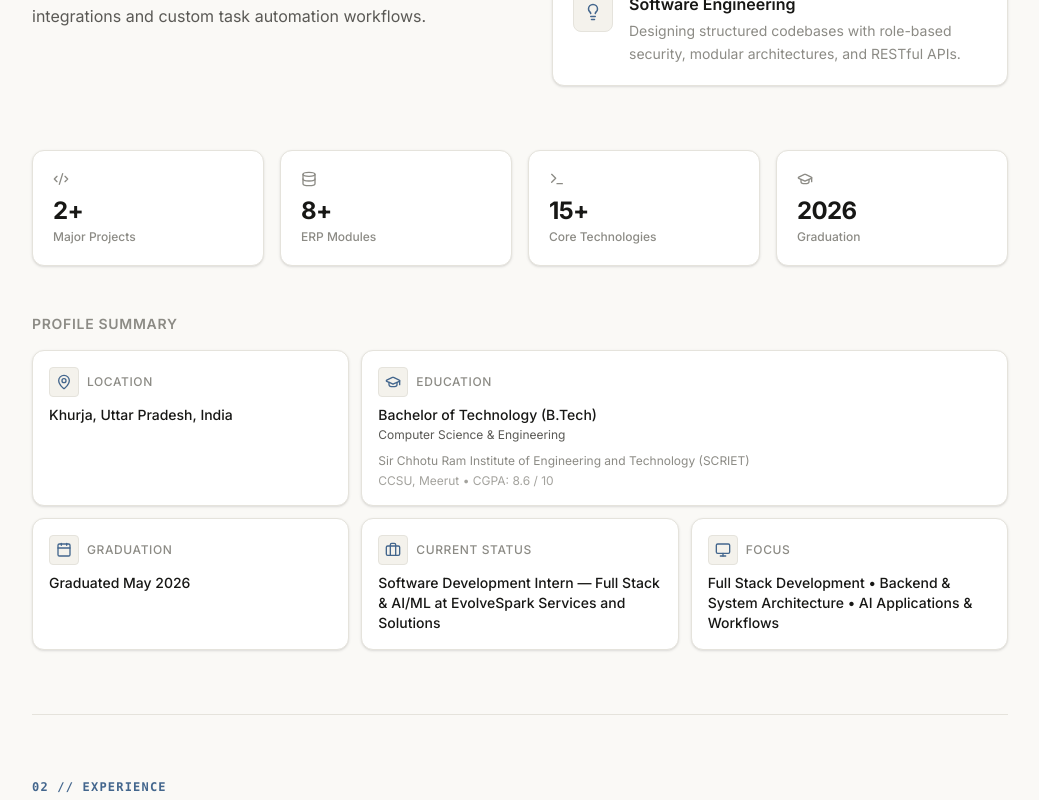
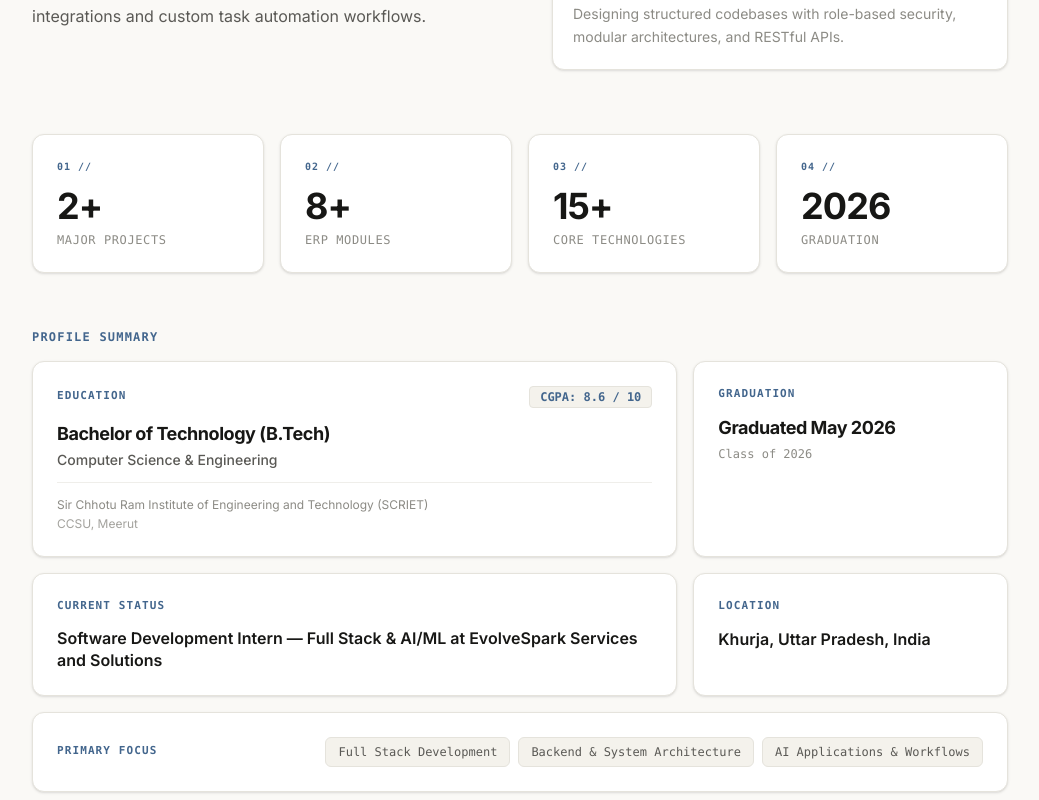
Before and after one commit to rishabhbhardwaj-dev/rishabh-portfolio, a React (Vite) app: page / in a window 1280 px wide. Shown: the part 1140-1940 px from the top of the page, without its empty margins (120-1159 px from the left). Built offline with nearby package versions, Linux system fonts and the light colour scheme.

Commit message:
refactor: refine About section typography

```diff
--- a/src/sections/About.jsx
+++ b/src/sections/About.jsx
@@ -1,63 +1,31 @@
 import React from 'react';
 import { motion } from 'framer-motion';
-import { Terminal, Cpu, Lightbulb, Code2, Database, GraduationCap, MapPin, Briefcase, Monitor, Calendar } from 'lucide-react';
 import { siteConfig } from '../data/siteConfig';
 
 export default function About() {
   const cards = [
     {
+      index: "// 01",
       title: "Full Stack Development",
-      description: "Building scalable web applications from relational database schemas to interactive user interfaces.",
-      icon: <Terminal size={18} className="text-primary" />
+      description: "Building scalable web applications from relational database schemas to interactive user interfaces."
     },
     {
+      index: "// 02",
       title: "AI Integration",
-      description: "Incorporating language models, speech recognition, and intelligent automation into web and desktop software.",
-      icon: <Cpu size={18} className="text-primary" />
+      description: "Incorporating language models, speech recognition, and intelligent automation into web and desktop software."
     },
     {
+      index: "// 03",
       title: "Software Engineering",
-      description: "Designing structured codebases with role-based security, modular architectures, and RESTful APIs.",
-      icon: <Lightbulb size={18} className="text-primary" />
+      description: "Designing structured codebases with role-based security, modular architectures, and RESTful APIs."
     }
   ];
 
   const stats = [
-    { label: "Major Projects", value: "2+", icon: <Code2 size={16} /> },
-    { label: "ERP Modules", value: "8+", icon: <Database size={16} /> },
-    { label: "Core Technologies", value: "15+", icon: <Terminal size={16} /> },
-    { label: "Graduation", value: siteConfig.education.graduationYear, icon: <GraduationCap size={16} /> }
-  ];
-
-  const profileSnapshot = [
-    {
-      icon: <MapPin size={16} className="text-primary" />,
-      label: "Location",
-      value: siteConfig.location,
-    },
-    {
-      icon: <GraduationCap size={16} className="text-primary" />,
-      label: "Education",
-      value: siteConfig.education.degree,
-      subValue: siteConfig.education.field,
-      detail: siteConfig.education.institution,
-      subDetail: `${siteConfig.education.university} • CGPA: ${siteConfig.education.cgpa}`,
-    },
-    {
-      icon: <Calendar size={16} className="text-primary" />,
-      label: "Graduation",
-      value: siteConfig.education.graduationDate,
-    },
-    {
-      icon: <Briefcase size={16} className="text-primary" />,
-      label: "Current Status",
-      value: siteConfig.currentStatus,
-    },
-    {
-      icon: <Monitor size={16} className="text-primary" />,
-      label: "Focus",
-      value: siteConfig.focus.join(" • "),
-    },
+    { label: "Major Projects", value: "2+" },
+    { label: "ERP Modules", value: "8+" },
+    { label: "Core Technologies", value: "15+" },
+    { label: "Graduation", value: siteConfig.education.graduationYear }
   ];
 
   return (
@@ -105,17 +73,19 @@ export default function About() {
             {cards.map((card, idx) => (
               <div
                 key={idx}
-                className="p-5 rounded-xl bg-surface border border-borderToken hover:border-primary/40 dark:bg-white/[0.03] dark:border-white/10 dark:hover:border-white/20 transition-colors duration-200 shadow-sm dark:shadow-none"
+                className="group p-5 rounded-xl bg-surface border border-borderToken hover:border-primary/40 dark:bg-white/[0.03] dark:border-white/10 dark:hover:border-white/20 transition-colors duration-200 shadow-sm dark:shadow-none"
               >
-                <div className="flex items-start gap-4">
-                  <div className="p-2.5 rounded-lg bg-surfaceDark dark:bg-white/5 border border-borderToken dark:border-white/10 shrink-0">
-                    {card.icon}
-                  </div>
-                  <div>
-                    <h3 className="text-base font-semibold text-textPrimary mb-1">{card.title}</h3>
-                    <p className="text-textMuted text-xs md:text-sm leading-relaxed">{card.description}</p>
-                  </div>
+                <div className="flex items-center justify-between gap-4 mb-1.5">
+                  <h3 className="text-base font-semibold text-textPrimary tracking-tight group-hover:text-primary transition-colors">
+                    {card.title}
+                  </h3>
+                  <span className="text-[11px] font-mono font-semibold text-primary tracking-wider select-none px-2 py-0.5 rounded bg-surfaceDark dark:bg-white/5 border border-borderToken dark:border-white/10 shrink-0">
+                    {card.index}
+                  </span>
                 </div>
+                <p className="text-textMuted text-xs md:text-sm leading-relaxed">
+                  {card.description}
+                </p>
               </div>
             ))}
           </motion.div>
@@ -128,15 +98,24 @@ export default function About() {
           whileInView={{ opacity: 1, y: 0 }}
           viewport={{ once: true }}
           transition={{ duration: 0.5 }}
-          className="mt-16 grid grid-cols-2 md:grid-cols-4 gap-4"
+          className="mt-14 sm:mt-16 grid grid-cols-2 md:grid-cols-4 gap-4"
         >
           {stats.map((stat, idx) => (
-            <div key={idx} className="flex flex-col items-start p-5 rounded-xl bg-surface border border-borderToken dark:bg-white/[0.03] dark:border-white/10 shadow-sm dark:shadow-none">
-              <div className="text-textMuted mb-2">
-                {stat.icon}
+            <div
+              key={idx}
+              className="p-5 sm:p-6 rounded-xl bg-surface border border-borderToken hover:border-primary/40 dark:bg-white/[0.03] dark:border-white/10 dark:hover:border-white/20 transition-colors duration-200 shadow-sm dark:shadow-none flex flex-col justify-between"
+            >
+              <div className="text-[10px] font-mono font-bold tracking-widest text-primary uppercase select-none mb-3">
+                {String(idx + 1).padStart(2, '0')} //
               </div>
-              <div className="text-2xl font-bold text-textPrimary mb-0.5 tracking-tight">{stat.value}</div>
-              <div className="text-xs font-medium text-textMuted">{stat.label}</div>
+              <div>
+                <div className="text-3xl sm:text-4xl font-bold text-textPrimary tracking-tight">
+                  {stat.value}
+                </div>
+                <div className="text-xs font-mono font-medium text-textMuted tracking-wider uppercase mt-1.5">
+                  {stat.label}
+                </div>
+              </div>
             </div>
           ))}
         </motion.div>
@@ -147,35 +126,93 @@ export default function About() {
           whileInView={{ opacity: 1, y: 0 }}
           viewport={{ once: true }}
           transition={{ duration: 0.5 }}
-          className="mt-12"
+          className="mt-12 sm:mt-14"
         >
-          <h3 className="text-sm font-semibold tracking-wider text-textMuted uppercase mb-4">Profile Summary</h3>
-          <div className="grid grid-cols-1 md:grid-cols-2 lg:grid-cols-3 gap-3">
-            {profileSnapshot.map((item, idx) => (
-              <div
-                key={idx}
-                className={`p-4 rounded-xl bg-surface border border-borderToken dark:bg-white/[0.03] dark:border-white/10 shadow-sm dark:shadow-none ${
-                  item.detail ? 'md:col-span-2 lg:col-span-2' : ''
-                }`}
-              >
-                <div className="flex items-center gap-2 mb-2">
-                  <div className="p-1.5 rounded bg-surfaceDark dark:bg-white/5 border border-borderToken dark:border-white/10">
-                    {item.icon}
-                  </div>
-                  <span className="text-xs font-medium text-textMuted uppercase tracking-wider">{item.label}</span>
+          <h3 className="text-xs font-mono font-bold tracking-widest text-primary uppercase mb-4">
+            PROFILE SUMMARY
+          </h3>
+          <div className="grid grid-cols-1 md:grid-cols-2 lg:grid-cols-3 gap-4">
+            {/* 1. Education: Spans 2 cols on md/lg */}
+            <div className="md:col-span-2 lg:col-span-2 p-5 sm:p-6 rounded-xl bg-surface border border-borderToken hover:border-primary/40 dark:bg-white/[0.03] dark:border-white/10 dark:hover:border-white/20 transition-colors duration-200 shadow-sm dark:shadow-none flex flex-col justify-between">
+              <div>
+                <div className="flex items-center justify-between gap-2 mb-3">
+                  <span className="text-[11px] font-mono font-bold tracking-widest text-primary uppercase select-none">
+                    EDUCATION
+                  </span>
+                  <span className="text-xs font-mono font-semibold px-2.5 py-0.5 rounded bg-surfaceDark dark:bg-white/5 border border-borderToken dark:border-white/10 text-primary">
+                    CGPA: {siteConfig.education.cgpa}
+                  </span>
                 </div>
-                <p className="text-textPrimary font-medium text-sm">{item.value}</p>
-                {item.subValue && (
-                  <p className="text-textSecondary text-xs mt-0.5">{item.subValue}</p>
-                )}
-                {item.detail && (
-                  <p className="text-textMuted text-xs mt-2 leading-relaxed">{item.detail}</p>
-                )}
-                {item.subDetail && (
-                  <p className="text-textMuted/80 text-xs mt-0.5">{item.subDetail}</p>
-                )}
+                <h4 className="text-base sm:text-lg font-bold text-textPrimary tracking-tight">
+                  {siteConfig.education.degree}
+                </h4>
+                <p className="text-xs sm:text-sm font-medium text-textSecondary mt-0.5">
+                  {siteConfig.education.field}
+                </p>
+                <div className="pt-3 mt-3 border-t border-borderToken/60 dark:border-white/5 text-xs text-textMuted space-y-0.5">
+                  <p className="leading-relaxed">{siteConfig.education.institution}</p>
+                  <p className="text-textMuted/80">{siteConfig.education.university}</p>
+                </div>
               </div>
-            ))}
+            </div>
+
+            {/* 2. Graduation: Spans 1 col */}
+            <div className="p-5 sm:p-6 rounded-xl bg-surface border border-borderToken hover:border-primary/40 dark:bg-white/[0.03] dark:border-white/10 dark:hover:border-white/20 transition-colors duration-200 shadow-sm dark:shadow-none flex flex-col justify-between">
+              <div>
+                <span className="text-[11px] font-mono font-bold tracking-widest text-primary uppercase select-none block mb-3">
+                  GRADUATION
+                </span>
+                <p className="text-base sm:text-lg font-bold text-textPrimary tracking-tight">
+                  {siteConfig.education.graduationDate}
+                </p>
+                <p className="text-xs font-mono text-textMuted mt-1">
+                  Class of {siteConfig.education.graduationYear}
+                </p>
+              </div>
+            </div>
+
+            {/* 3. Current Status: Spans 2 cols on lg, 1 col on md */}
+            <div className="md:col-span-1 lg:col-span-2 p-5 sm:p-6 rounded-xl bg-surface border border-borderToken hover:border-primary/40 dark:bg-white/[0.03] dark:border-white/10 dark:hover:border-white/20 transition-colors duration-200 shadow-sm dark:shadow-none flex flex-col justify-between">
+              <div>
+                <span className="text-[11px] font-mono font-bold tracking-widest text-primary uppercase select-none block mb-3">
+                  CURRENT STATUS
+                </span>
+                <p className="text-sm sm:text-base font-semibold text-textPrimary leading-snug">
+                  {siteConfig.currentStatus}
+                </p>
+              </div>
+            </div>
+
+            {/* 4. Location: Spans 1 col */}
+            <div className="p-5 sm:p-6 rounded-xl bg-surface border border-borderToken hover:border-primary/40 dark:bg-white/[0.03] dark:border-white/10 dark:hover:border-white/20 transition-colors duration-200 shadow-sm dark:shadow-none flex flex-col justify-between">
+              <div>
+                <span className="text-[11px] font-mono font-bold tracking-widest text-primary uppercase select-none block mb-3">
+                  LOCATION
+                </span>
+                <p className="text-sm sm:text-base font-semibold text-textPrimary">
+                  {siteConfig.location}
+                </p>
+              </div>
+            </div>
+
+            {/* 5. Focus Areas: Spans full width (3 cols on lg, 2 cols on md) */}
+            <div className="md:col-span-2 lg:col-span-3 p-5 sm:p-6 rounded-xl bg-surface border border-borderToken hover:border-primary/40 dark:bg-white/[0.03] dark:border-white/10 dark:hover:border-white/20 transition-colors duration-200 shadow-sm dark:shadow-none">
+              <div className="flex flex-col sm:flex-row sm:items-center sm:justify-between gap-3">
+                <span className="text-[11px] font-mono font-bold tracking-widest text-primary uppercase select-none shrink-0">
+                  PRIMARY FOCUS
+                </span>
+                <div className="flex flex-wrap gap-2">
+                  {siteConfig.focus.map((item, idx) => (
+                    <span
+                      key={idx}
+                      className="text-xs font-mono font-medium text-textSecondary bg-surfaceDark dark:bg-white/5 border border-borderToken dark:border-white/10 px-3 py-1.5 rounded-md"
+                    >
+                      {item}
+                    </span>
+                  ))}
+                </div>
+              </div>
+            </div>
           </div>
         </motion.div>
 
```
